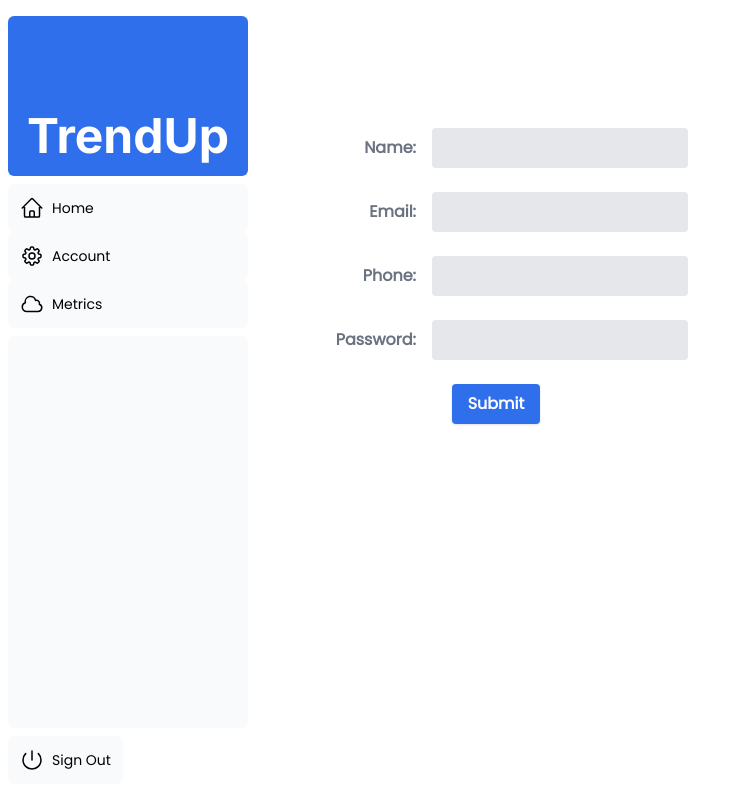
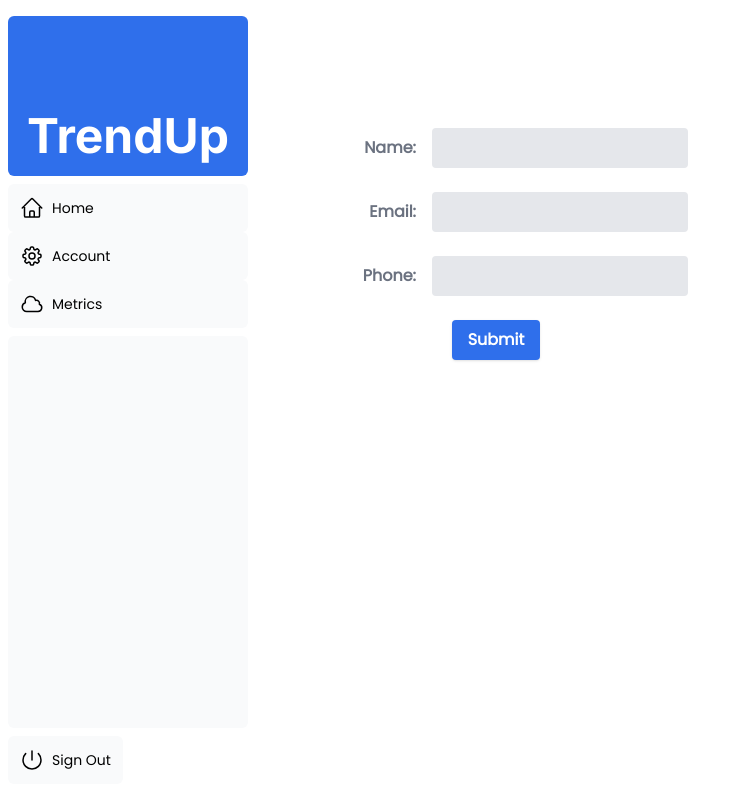
Before and after one commit to vincentminutella/fitness-tracker, a Next.js app: page /dashboard/account in a window 1280 px wide. Shown: the whole page, without its empty margins (0-743 px from the left). Built offline with nearby package versions, Linux system fonts and the light colour scheme; no server answers; the database is empty.

Commit message:
update for public profile

```diff
--- a/app/ui/account/profile.tsx
+++ b/app/ui/account/profile.tsx
@@ -51,16 +51,6 @@ export default function Profile( { user } : { user: User | undefined } ) {
       <input className="bg-gray-200 appearance-none border-2 border-gray-200 rounded w-full py-2 px-4 text-gray-700 leading-tight focus:outline-none focus:bg-white focus:border-blue-600" type="tel" name="phone" defaultValue={user?.phone} />
     </div>
   </div>
-  <div className="md:flex md:items-center mb-6">
-    <div className="md:w-1/3">
-    <label className="block text-gray-500 font-bold md:text-right mb-1 md:mb-0 pr-4">
-        Password:
-      </label>
-    </div>
-    <div className="md:w-2/3">
-      <input className="bg-gray-200 appearance-none border-2 border-gray-200 rounded w-full py-2 px-4 text-gray-700 leading-tight focus:outline-none focus:bg-white focus:border-blue-600" type="password" name="password" defaultValue={user?.password} />
-    </div>
-  </div>
   <div className="flex items-center justify-center mb-6">
       <button type="submit" className="shadow bg-blue-600 hover:bg-purple-400 focus:shadow-outline focus:outline-none text-white font-bold py-2 px-4 rounded">Submit</button>
   </div>
```
